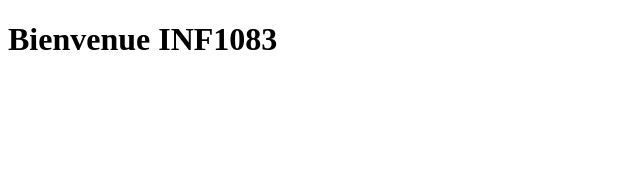
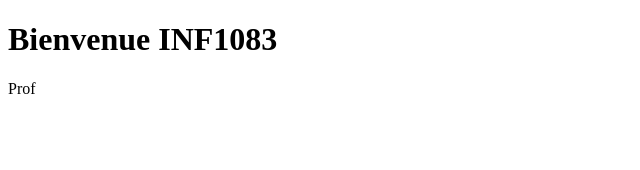
Before and after one commit to belhadiyanis200-a11y/mon-projet-angular, an Angular app: page / in a window 1280 px wide. Shown: the top 170 px of the page, without its empty margins (0-640 px from the left). Built offline with nearby package versions, Linux system fonts and the light colour scheme.

Commit message:
Ajout du Data Binding dans le composant accueil

```diff
--- a/src/app/accueil/accueil.html
+++ b/src/app/accueil/accueil.html
@@ -1 +1,3 @@
 <h1>{{ titre }}</h1>
+
+<p>{{ nom }}</p>
--- a/src/app/accueil/accueil.ts
+++ b/src/app/accueil/accueil.ts
@@ -8,4 +8,5 @@ import { Component } from '@angular/core';
 })
 export class Accueil {
   titre = 'Bienvenue INF1083';
+    nom = 'Prof';
 }
```
